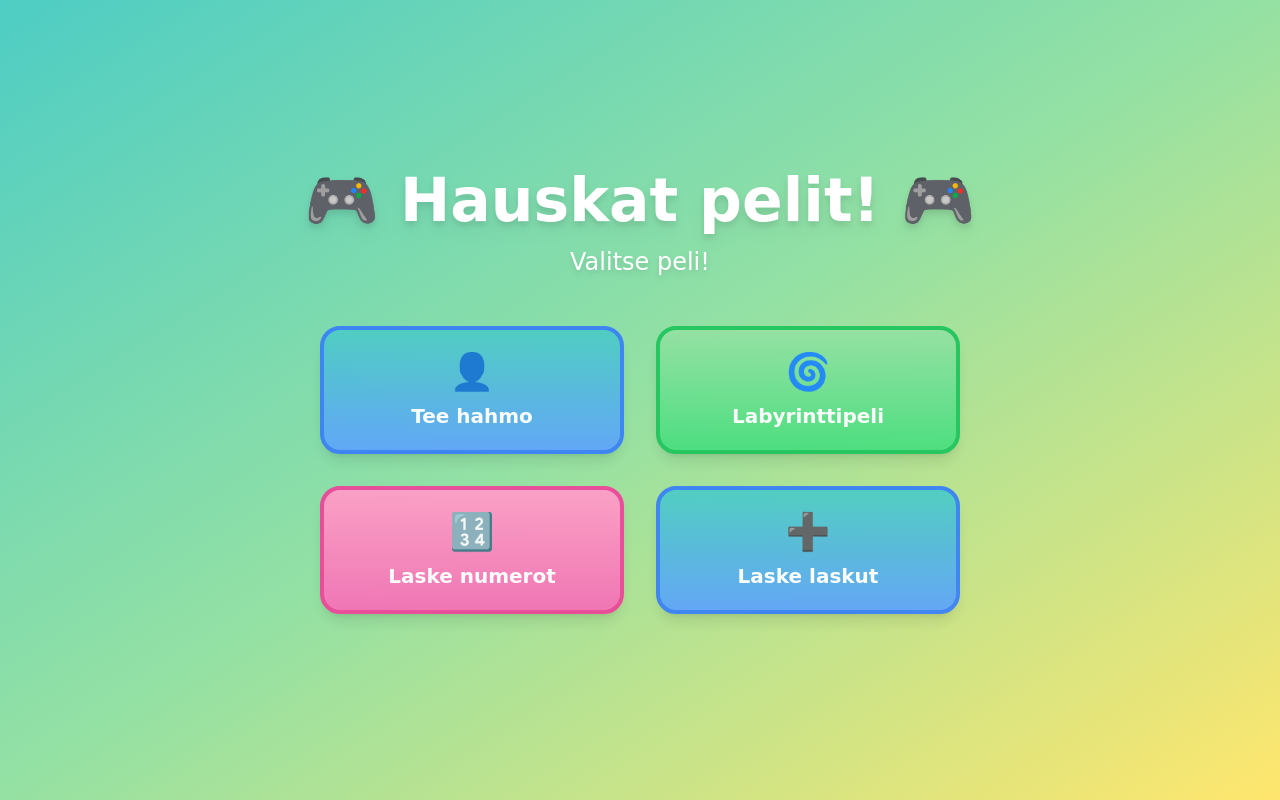
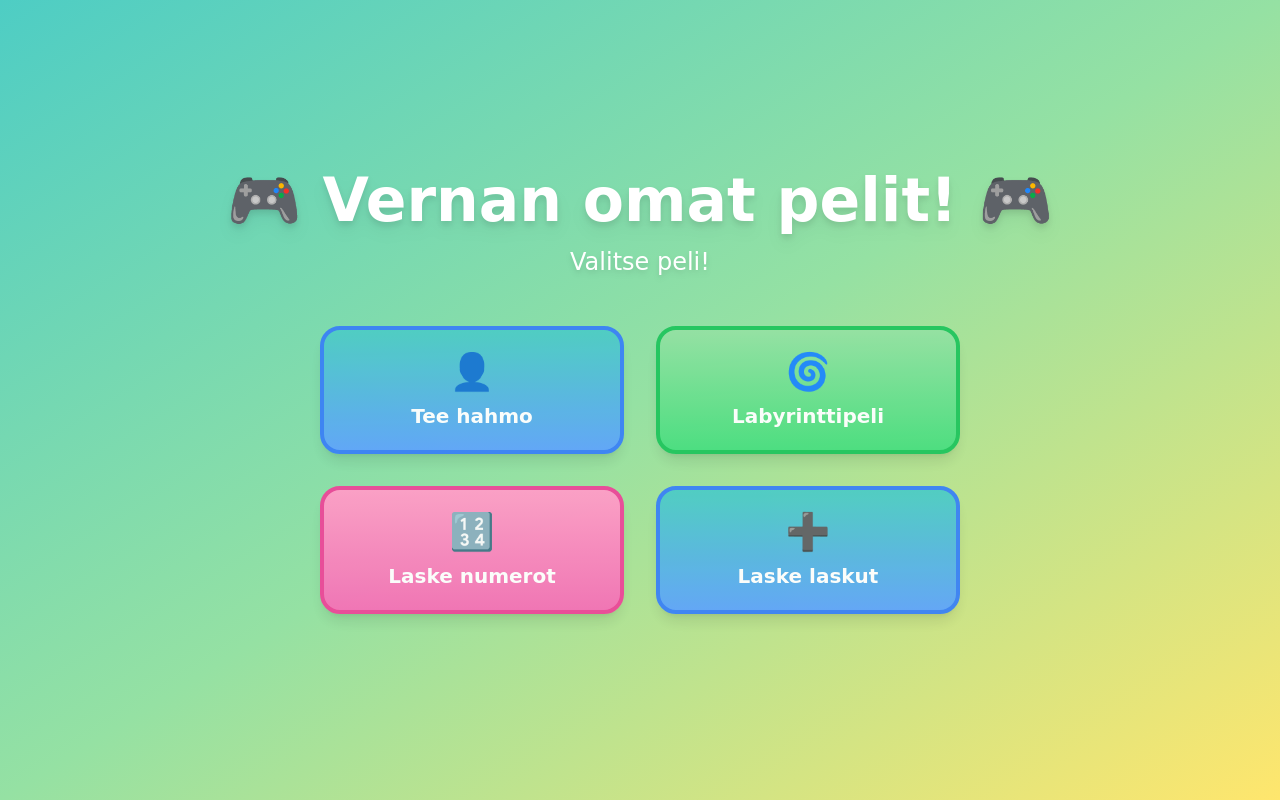
Before and after one commit to anttituomola/vernan-eka-peli, a React (Vite) app: page / in a window 1280 px wide. Built offline with nearby package versions, Linux system fonts and the light colour scheme.

Commit message:
Update MainMenu title for localization to reflect new game branding

```diff
--- a/src/components/MainMenu.tsx
+++ b/src/components/MainMenu.tsx
@@ -54,7 +54,7 @@ const MainMenu: React.FC = () => {
       {/* Title */}
       <div className="text-center mb-12">
         <h1 className="text-6xl font-kid font-bold text-white mb-4 drop-shadow-lg">
-          🎮 Hauskat pelit! 🎮
+          🎮 Vernan omat pelit! 🎮
         </h1>
         <p className="text-2xl font-kid text-white drop-shadow-md">
           Valitse peli!
```
